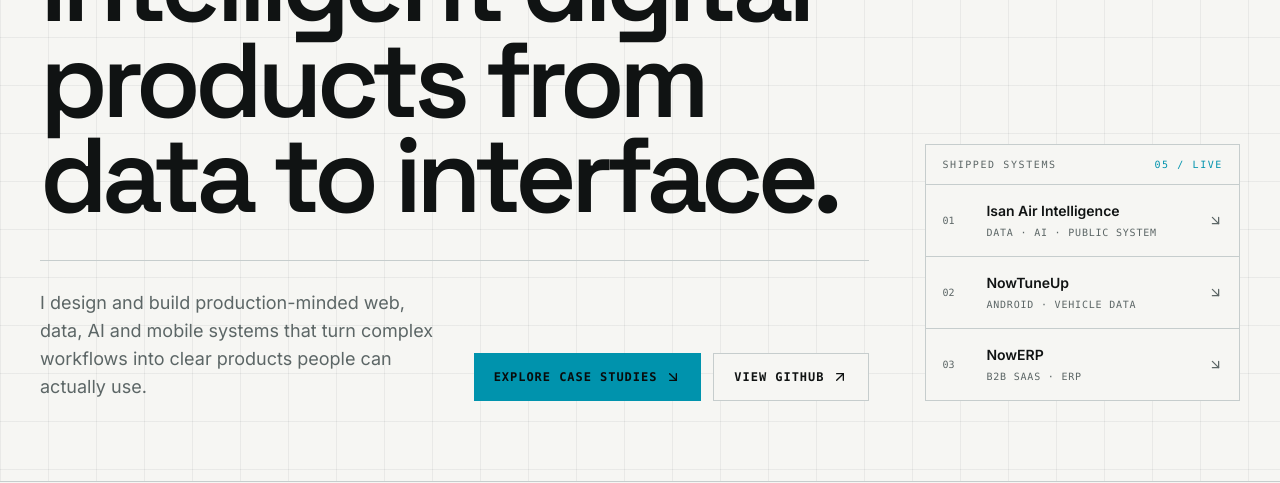
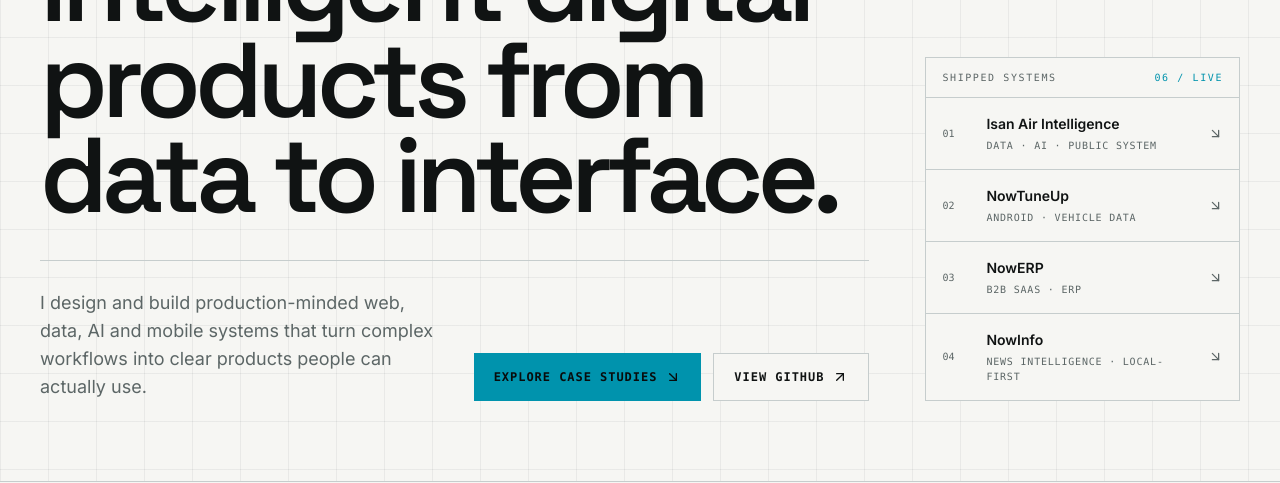
Before and after one commit to kzabCde/NowhereDev, a Next.js app: page / in a window 1280 px wide. Shown: the part 347-830 px from the top of the page. Built offline with nearby package versions, Linux system fonts and the light colour scheme; no server answers.

Commit message:
refactor: derive hero project counts from portfolio data

```diff
--- a/components/Hero.tsx
+++ b/components/Hero.tsx
@@ -4,11 +4,13 @@ import Link from "next/link";
 import { motion } from "framer-motion";
 import { ArrowDownRight, ArrowUpRight, MapPin } from "lucide-react";
 import { siteConfig } from "@/data/siteConfig";
+import { portfolioProjects } from "@/data/portfolioProjects";
 import { localize, useLanguage } from "@/components/providers/LanguageProvider";
 
 export default function Hero() {
   const { language } = useLanguage();
-  const featured = siteConfig.projects.filter((project) => project.featured);
+  const featured = portfolioProjects.filter((project) => project.featured);
+  const liveProjectCount = String(portfolioProjects.length).padStart(2, "0");
 
   return (
     <section
@@ -81,7 +83,7 @@ export default function Hero() {
         >
           <div className="flex items-center justify-between border-b border-border px-4 py-3 font-mono text-[10px] uppercase tracking-[0.16em] text-muted-foreground">
             <span>{language === "th" ? "ระบบที่กำลังแสดง" : "Shipped systems"}</span>
-            <span className="text-primary">05 / LIVE</span>
+            <span className="text-primary">{liveProjectCount} / LIVE</span>
           </div>
           {featured.map((project, index) => (
             <Link
@@ -90,7 +92,7 @@ export default function Hero() {
               className="group grid grid-cols-[32px_1fr_auto] items-center gap-3 border-b border-border px-4 py-4 last:border-b-0 hover:bg-muted/45"
             >
               <span className="font-mono text-[10px] text-muted-foreground">
-                0{index + 1}
+                {String(index + 1).padStart(2, "0")}
               </span>
               <span>
                 <span className="block text-sm font-semibold text-foreground">
```
